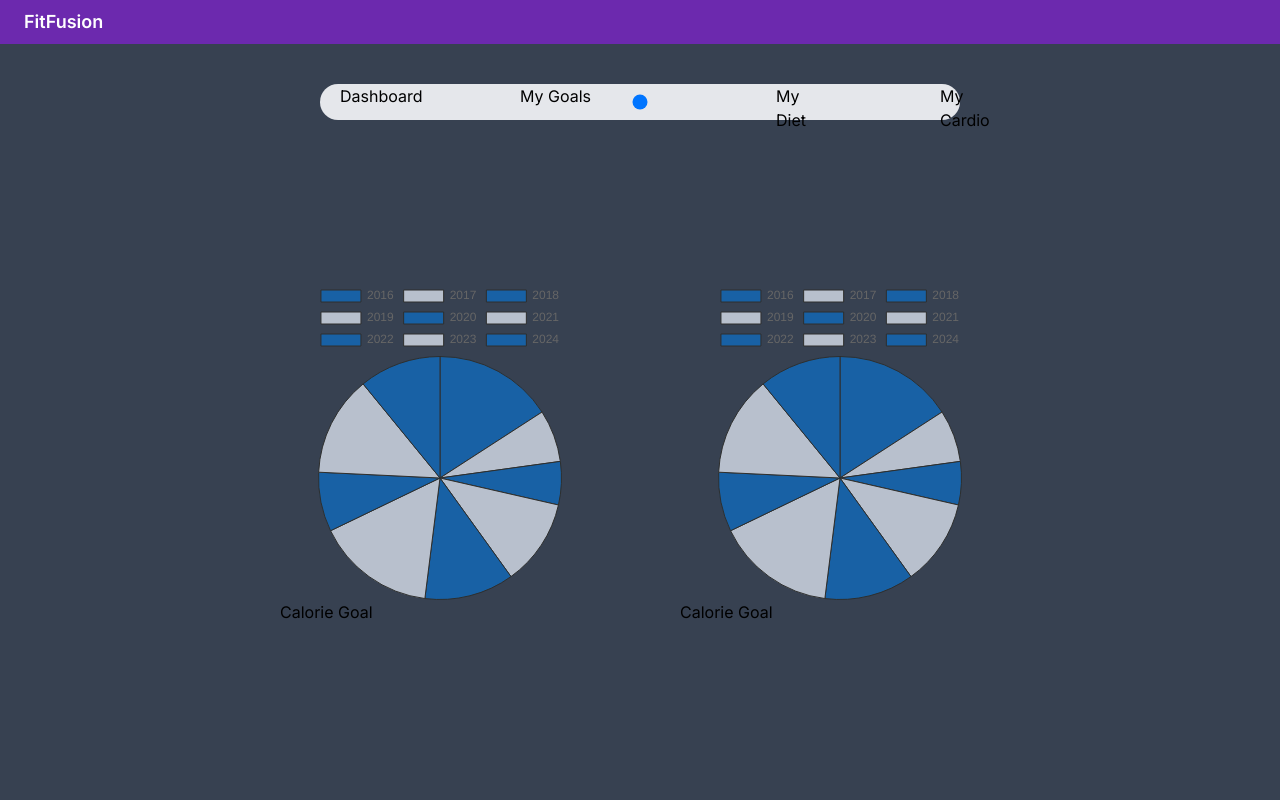
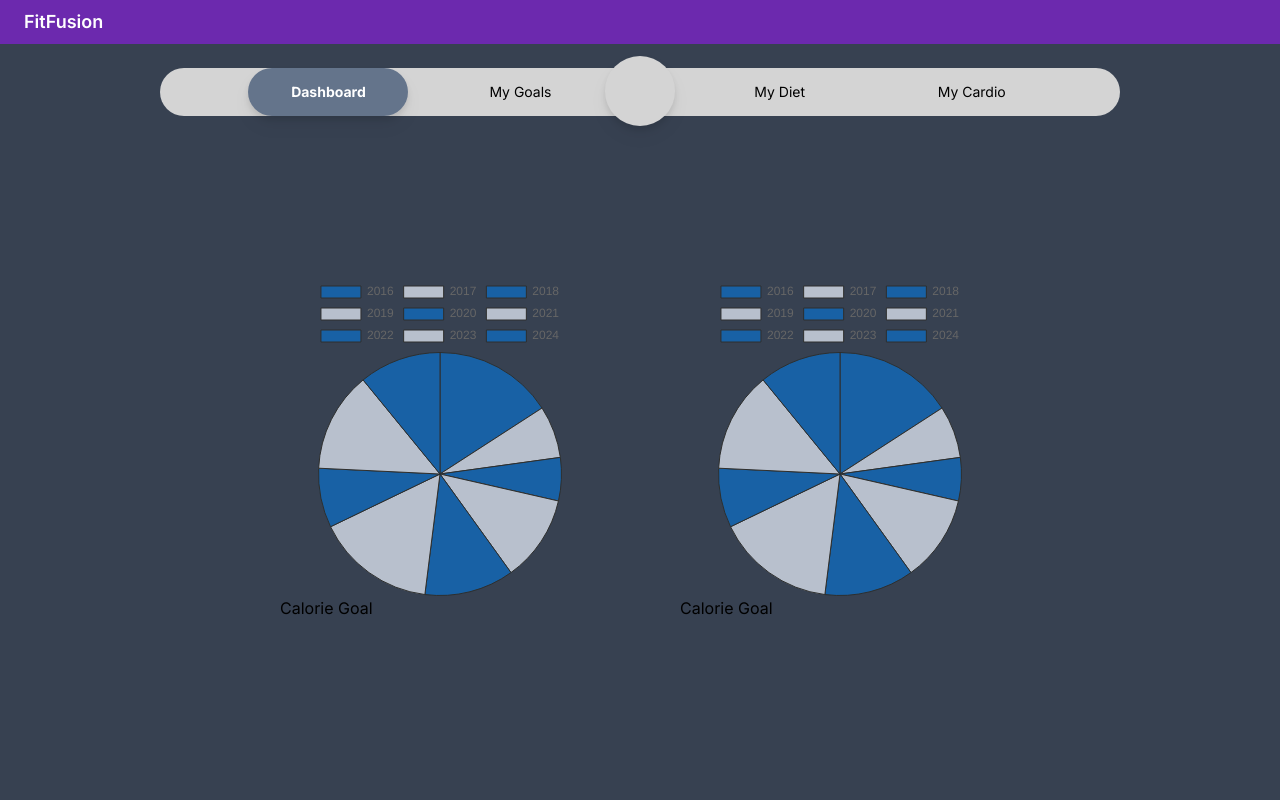
Before and after one commit to Syntax-Samurais/Website, a Next.js app: page /Home in a window 1280 px wide. Shown: the top 800 px of the page. Built offline with nearby package versions, Linux system fonts and the light colour scheme.

Commit message:
diverge fix

```diff
--- a/src/app/Home/page.js
+++ b/src/app/Home/page.js
@@ -27,22 +27,7 @@ const Home = () => {
       <header className="bg-purple-700 bg-opacity-75 px-6 text-white py-2">
         <h1 className="text-lg font-semibold justify-start">FitFusion</h1>
       </header>
-      <section className="w-screen flex justify-center mt-10">
-        <div className="grid grid-cols-4 gap-4 w-1/2 absolute ">
-          <h1 className="text-black ml-5">Dashboard</h1>
-          <h1 className="text-black ml-9">My Goals</h1>
-          <h1 className="text-black ml-32">My Diet</h1>
-          <h1 className="text-black ml-32">My Cardio</h1>
-        </div>
-        <input
-          style={{ "--thumb-color": "#ffffff" }}
-          type="range"
-          min="0"
-          max="100"
-          value="50"
-          className="w-1/2 h-9 bg-gray-200 rounded-full outline-none appearance-none"
-        ></input>
-      </section>
+      <NavBar />
       {/* /* -------------------------Chart JS-----------------------*/}
       <section className="flex justify-center h-screen">
         <div className="w-1/4 relative top-40 right-30 mr-20">
```
